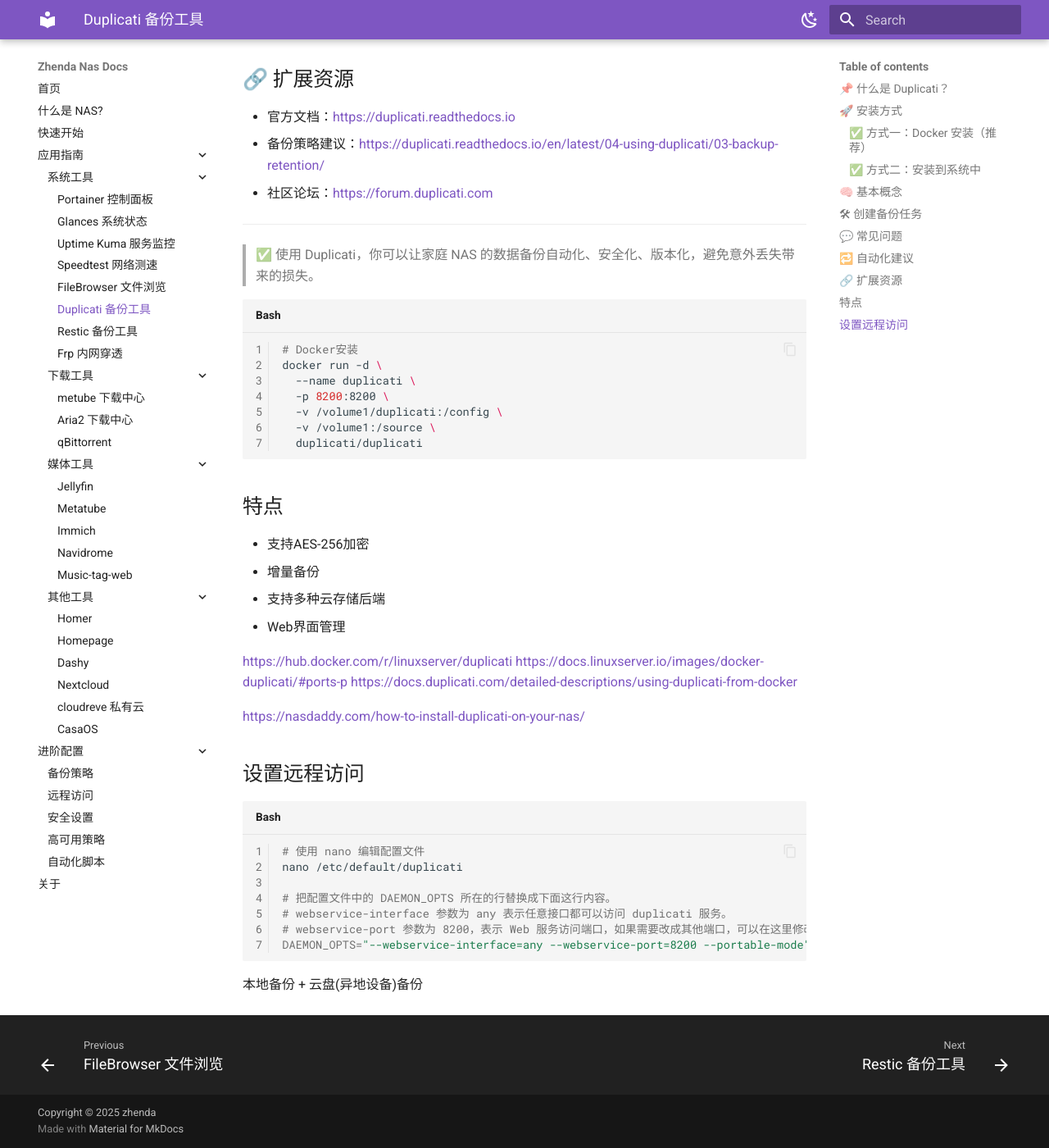
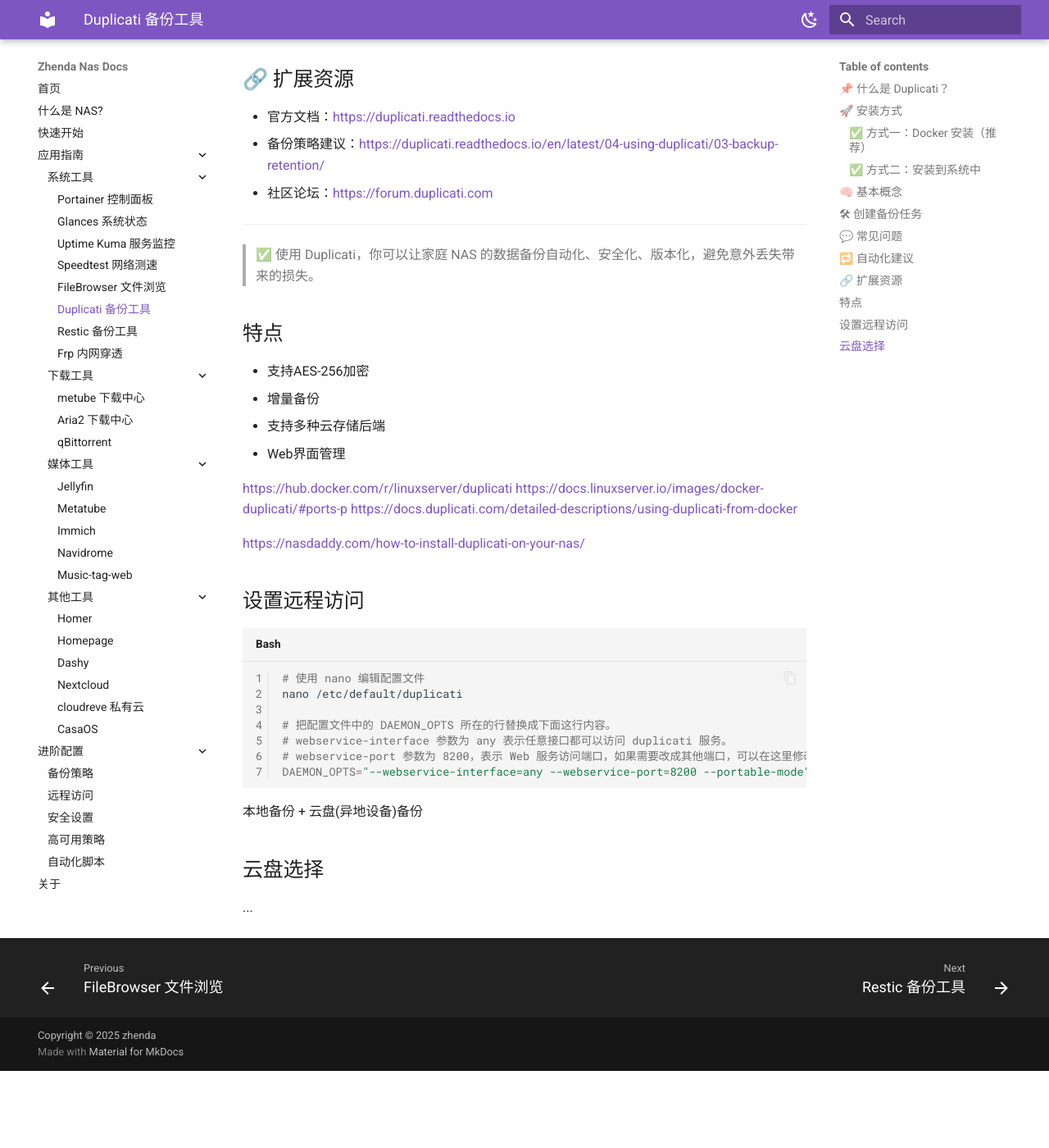
Before and after one commit to zhenda-hub/my-docker-files, an MkDocs documentation site: the page built from docs/applications/system/duplicati.md, in a window 1280 px wide and 1400 px high, scrolled down 2665 px. Shown: the whole window at 82% size. Built offline with MkDocs 1.6.1 and Material for MkDocs 9.7.7, drawn with Linux system fonts in a browser that asks for light colours; after the commit the page ends 3971 px from its top, so only the background shows below that.

Commit message:
update(doc): dup

````diff
--- a/docs/applications/system/duplicati.md
+++ b/docs/applications/system/duplicati.md
@@ -103,16 +103,6 @@
 
 
 
-
-```bash
-# Docker安装
-docker run -d \
-  --name duplicati \
-  -p 8200:8200 \
-  -v /volume1/duplicati:/config \
-  -v /volume1:/source \
-  duplicati/duplicati
-```
 ## 特点
 - 支持AES-256加密
 - 增量备份
@@ -139,3 +129,7 @@
 
 
 本地备份 + 云盘(异地设备)备份
+
+
+## 云盘选择
+...
````
